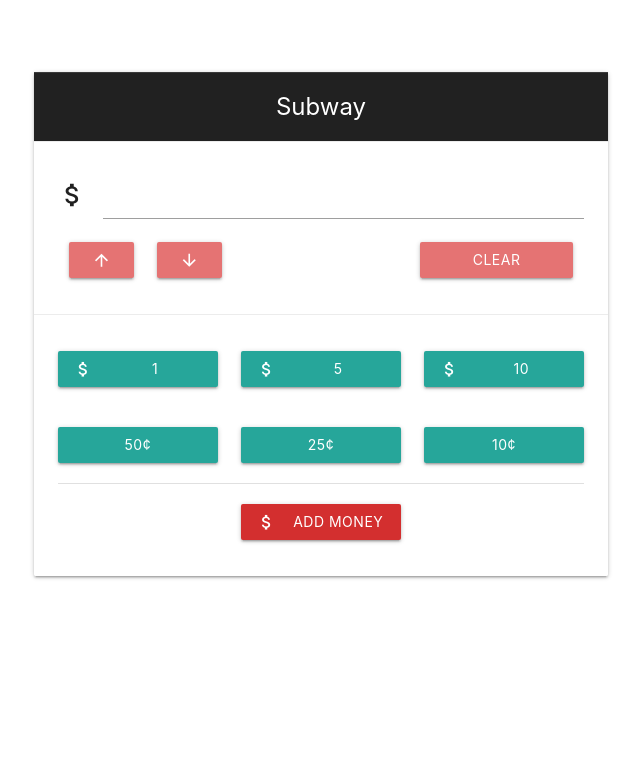
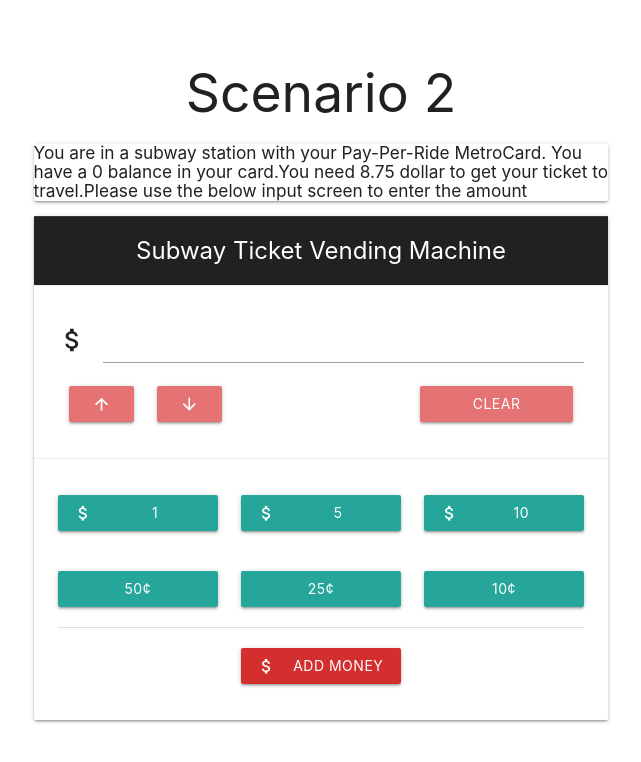
Before and after one commit to kvenkatesh42/kvenkatesh42.github.io, a plain HTML site: page index2.html in a window 1280 px wide. Shown: the whole page, without its empty margins (319-960 px from the left). Drawn offline with nearby package versions, Linux system fonts and the light colour scheme.

Commit message:
modified the non ambiguos screens

```diff
--- a/index2.html
+++ b/index2.html
@@ -24,9 +24,13 @@
 <div class="container">
     <div class="row">
         <div class="col m8 s12 offset-m2">
+		<h2 style="text-align:center;margin-top:0px;">Scenario 2</h2>
+		<div class="card">
+		<h6>You are in a subway station with your Pay-Per-Ride MetroCard. You have a 0 balance in your card.You need 8.75 dollar to get your ticket to travel.Please use the below input screen to enter the amount</h6>
+		</div>
             <div class="card">
                 <div class="card-action center-align grey darken-4">
-                    <span class="card-title white-text"><b>Subway</b></span>
+                    <span class="card-title white-text"><b>Subway Ticket Vending Machine</b></span>
                 </div>
 
                 <div class="card-action">
@@ -112,7 +116,7 @@
                                     </div>
                                 </div>
                                 <div class="modal-footer">
-                                    <a href="index2.html"
+                                    <a href="Tlx.html"
                                        class="modal-close waves-effect waves-green btn-flat">Add</a>
                                 </div>
                             </div>
```
Also changed, not shown: ThankYou.html (+1 -1 lines).
